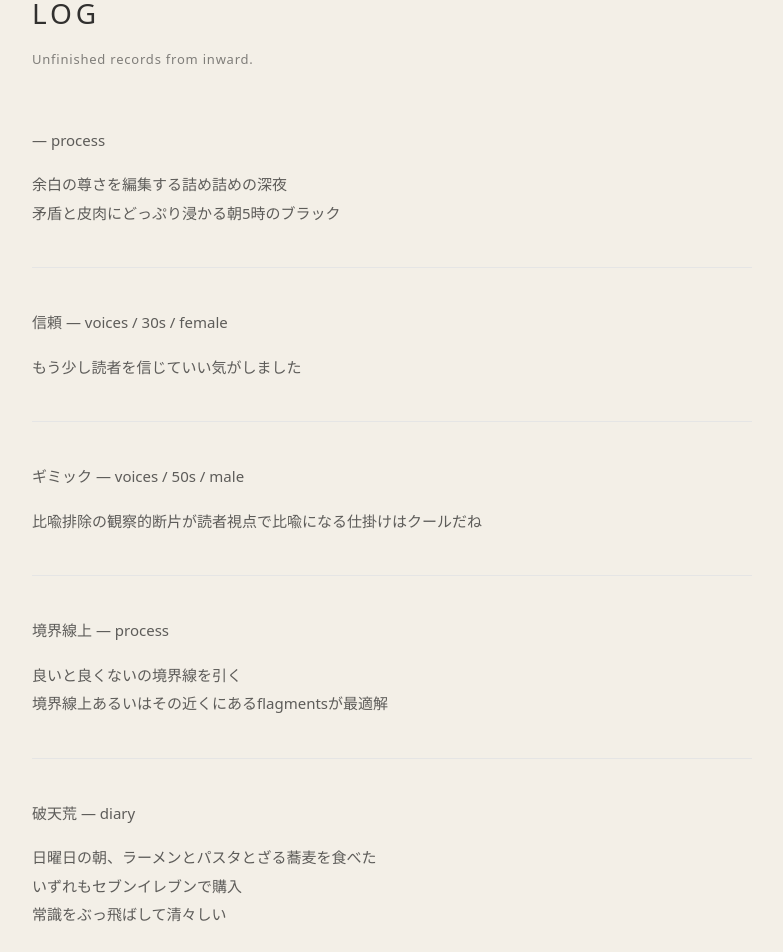
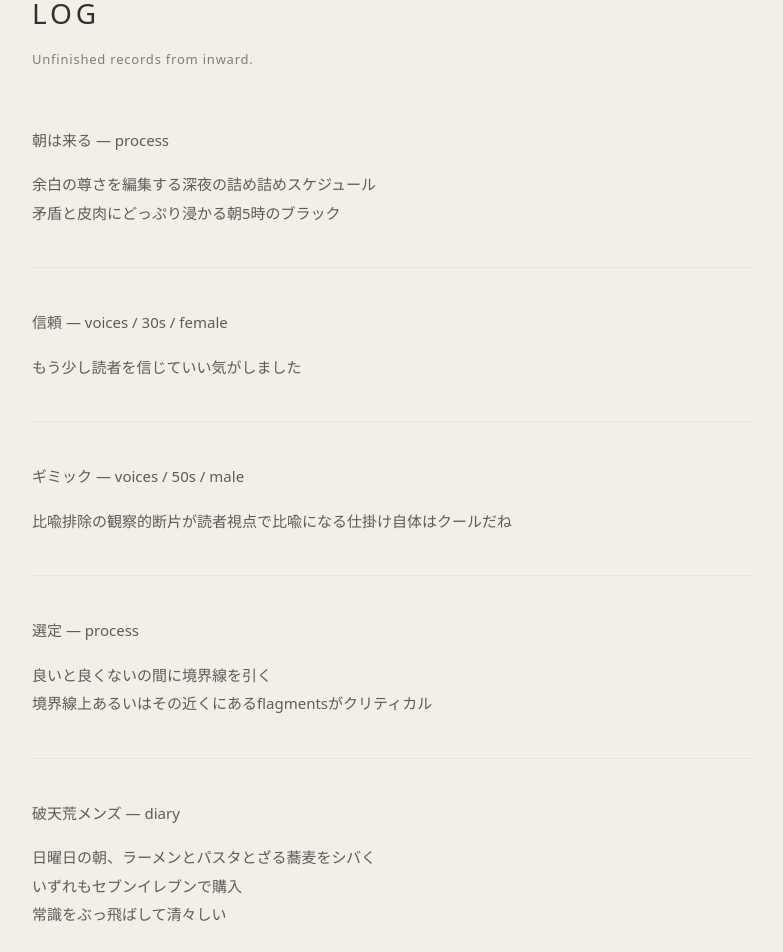
Before and after one commit to rogue-studio/inward, a Next.js app: page /log in a window 1280 px wide. Shown: the part 200-1152 px from the top of the page, without its empty margins (248-1031 px from the left). Built offline with nearby package versions, Linux system fonts and the light colour scheme.

Commit message:
page.tsx を更新

```diff
--- a/app/log/page.tsx
+++ b/app/log/page.tsx
@@ -20,8 +20,8 @@ export default function LogPage() {
 
         {/* LOG 1 */}
         <div className="pb-10 border-b border-neutral-200">
-          <p className="text-[#161616]/68"> — process</p>
-          <p className="mt-4">余白の尊さを編集する詰め詰めの深夜</p>
+          <p className="text-[#161616]/68">朝は来る — process</p>
+          <p className="mt-4">余白の尊さを編集する深夜の詰め詰めスケジュール</p>
           <p>矛盾と皮肉にどっぷり浸かる朝5時のブラック</p>
         </div>
 
@@ -39,23 +39,29 @@ export default function LogPage() {
             ギミック — voices / 50s / male
           </p>
           <p className="mt-4">
-            比喩排除の観察的断片が読者視点で比喩になる仕掛けはクールだね
+            比喩排除の観察的断片が読者視点で比喩になる仕掛け自体はクールだね
           </p>
         </div>
 
         {/* LOG 4 */}
         <div className="py-10 border-b border-neutral-200">
-          <p className="text-[#161616]/68">境界線上 — process</p>
-          <p className="mt-4">良いと良くないの境界線を引く</p>
-          <p>境界線上あるいはその近くにあるflagmentsが最適解</p>
+          <p className="text-[#161616]/68">選定 — process</p>
+          <p className="mt-4">良いと良くないの間に境界線を引く</p>
+          <p>境界線上あるいはその近くにあるflagmentsがクリティカル</p>
         </div>
 
-        {/* LOG 5（最後は線なし） */}
-        <div className="pt-10">
-          <p className="text-[#161616]/68">破天荒 — diary</p>
-          <p className="mt-4">日曜日の朝、ラーメンとパスタとざる蕎麦を食べた</p>
+        {/* LOG 5 */}
+         <div className="py-10 border-b border-neutral-200">
+          <p className="text-[#161616]/68">破天荒メンズ — diary</p>
+          <p className="mt-4">日曜日の朝、ラーメンとパスタとざる蕎麦をシバく</p>
           <p>いずれもセブンイレブンで購入</p>
           <p>常識をぶっ飛ばして清々しい</p>
+        </div>
+
+        {/* LOG 6 */}
+         <div className="py-10 border-b border-neutral-200">
+          <p className="text-[#161616]/68">アンバランス — voices / 40s / male</p>
+          <p className="mt-4">コンセプトも体験もおもしろかったけどリズムの崩壊は欲しちゃったなあ</p>
         </div>
 
       </div>
```
